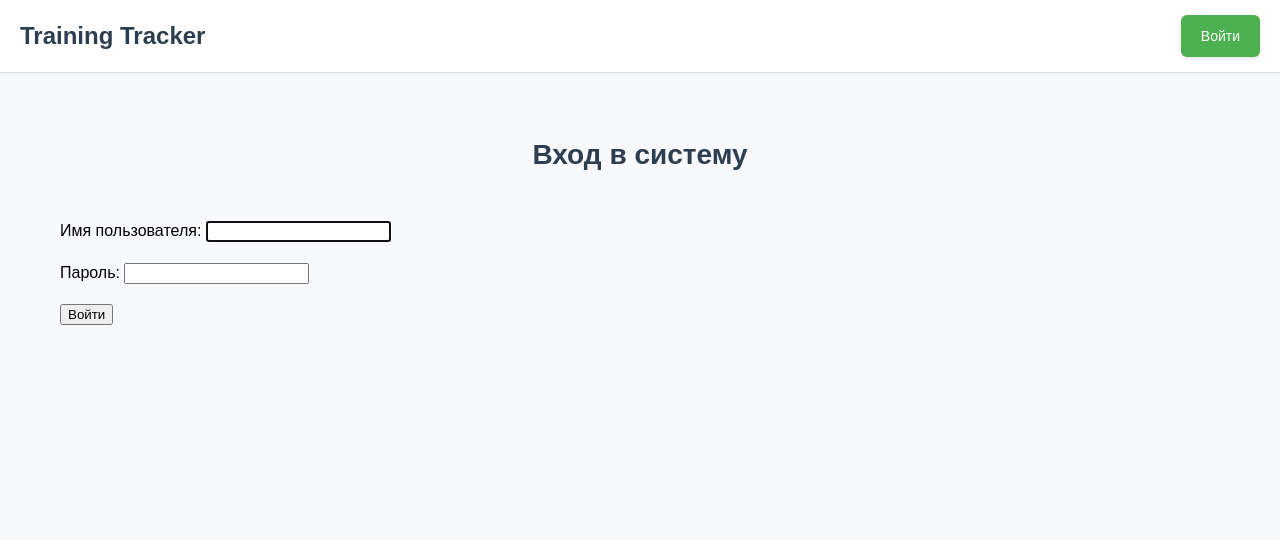
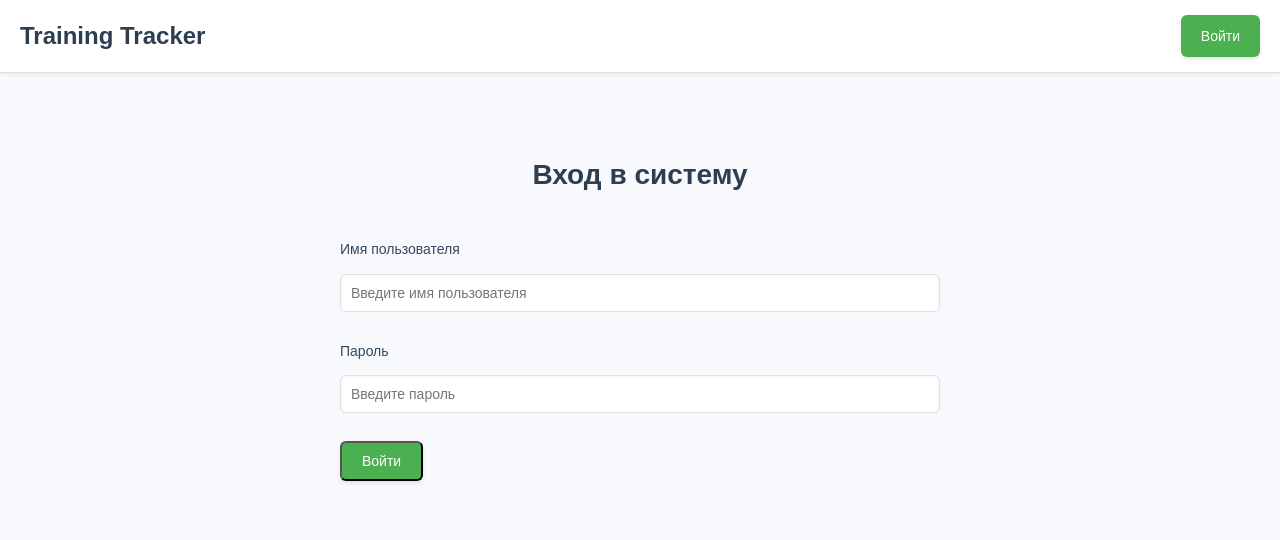
Before and after one commit to evlx87/training_tracker, a Django app: page /login/ in a window 1280 px wide. Shown: the top 540 px of the page. Run offline with Django 5.2, Linux system fonts and the light colour scheme.

Commit message:
обновлены css стили используемые в шаблоне login.html

```diff
--- a/employees/templates/login.html
+++ b/employees/templates/login.html
@@ -1,13 +1,30 @@
 {% extends 'base.html' %}
 {% block title %}Вход{% endblock %}
 {% block content %}
-<h1>Вход в систему</h1>
-    <form method="post">
-        {% csrf_token %}
-        {{ form.as_p }}
-        <button type="submit">Войти</button>
-    </form>
-    {% if form.errors %}
-        <p style="color: red;">Неверное имя пользователя или пароль.</p>
-    {% endif %}
+<div class="container">
+    <h1>Вход в систему</h1>
+    <div class="form-container">
+        <form method="post" class="form-group">
+            {% csrf_token %}
+            <div class="form-group">
+                <label for="{{ form.username.id_for_label }}">Имя пользователя</label>
+                <input type="text" name="{{ form.username.name }}" id="{{ form.username.id_for_label }}"
+                       class="form-input" placeholder="Введите имя пользователя" required>
+            </div>
+            <div class="form-group">
+                <label for="{{ form.password.id_for_label }}">Пароль</label>
+                <input type="password" name="{{ form.password.name }}" id="{{ form.password.id_for_label }}"
+                       class="form-input" placeholder="Введите пароль" required>
+            </div>
+            <div class="buttons-group">
+                <button type="submit" class="button button--primary">Войти</button>
+            </div>
+        </form>
+        {% if form.errors %}
+            <div class="messages">
+                <p class="error">Неверное имя пользователя или пароль.</p>
+            </div>
+        {% endif %}
+    </div>
+</div>
 {% endblock %}
```
